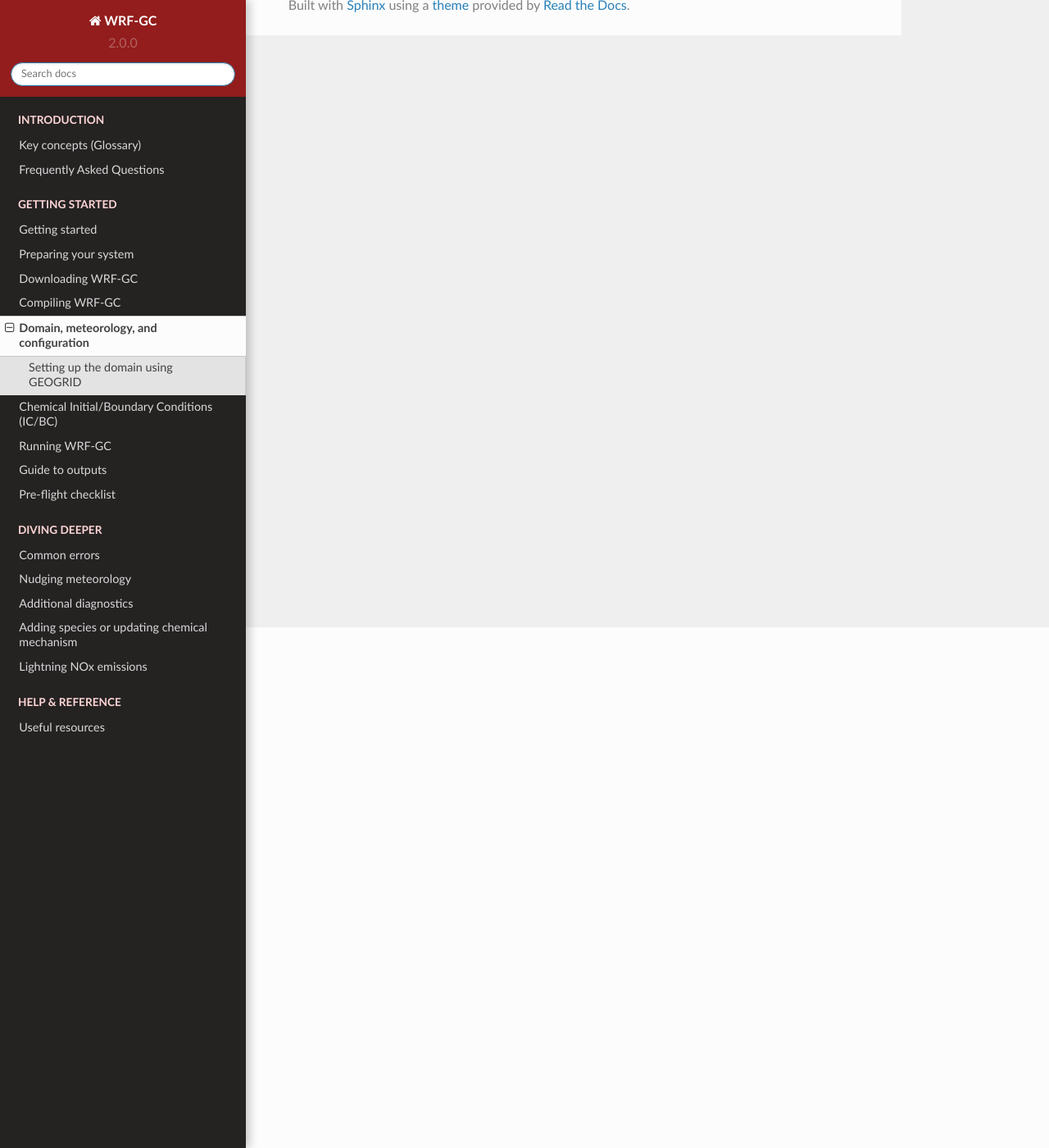
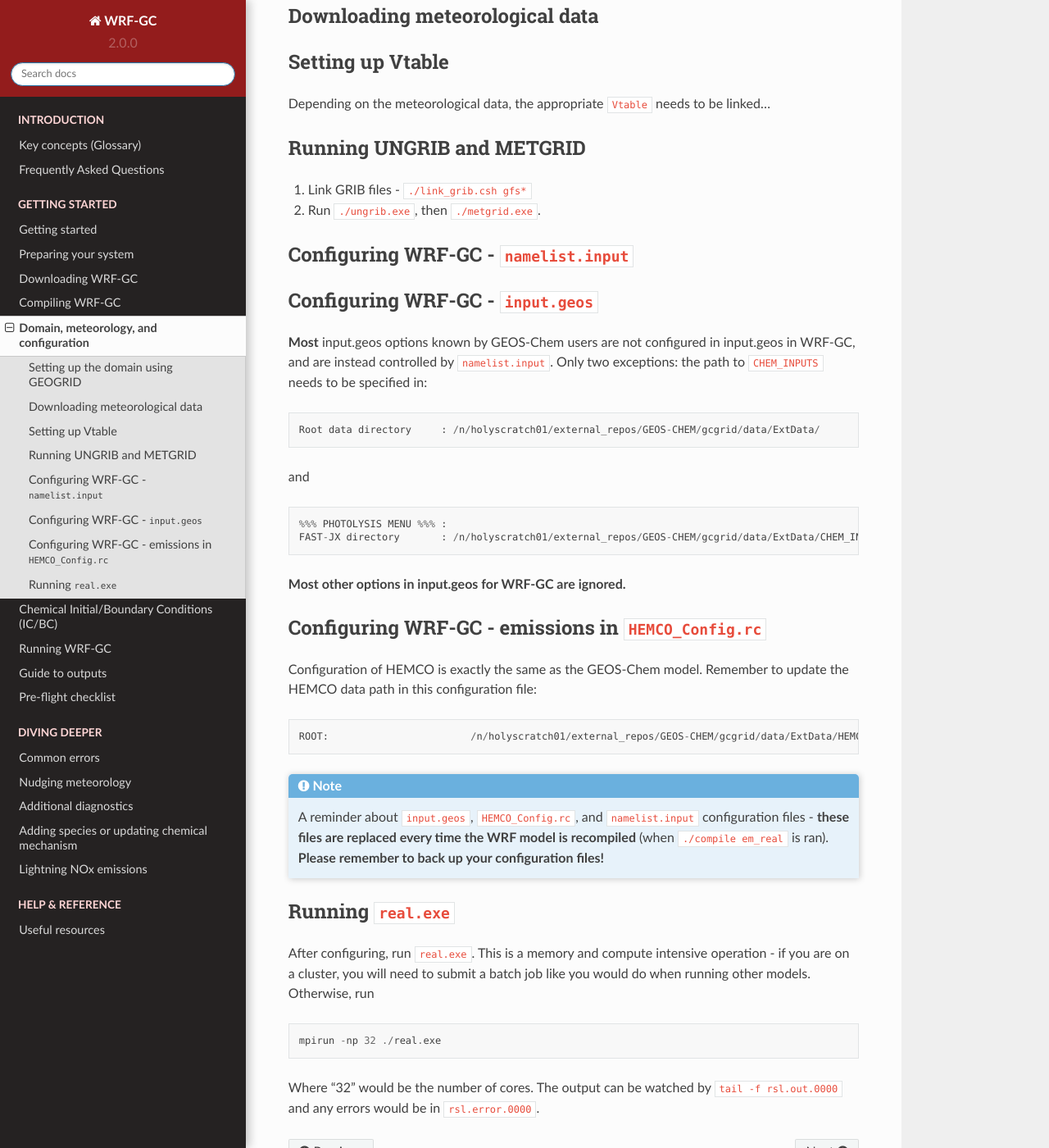
Before and after one commit to WRF-GC/documentation, a Sphinx documentation site: the page built from docs/source/guide-4-wps-domain-real.rst, in a window 1280 px wide and 1400 px high, scrolled down 635 px. Shown: the whole window at 82% size. Built offline with Sphinx 7.4.7 and the Read the Docs theme 2.0.0, drawn with Linux system fonts in a browser that asks for light colours; some of the changed text lies outside the part shown.

Commit message:
Work in progress section 4

```diff
--- a/docs/source/guide-4-wps-domain-real.rst
+++ b/docs/source/guide-4-wps-domain-real.rst
@@ -12,5 +12,66 @@ This section discusses:
 * Basic configuration of WRF-GC using the ``namelist.input``.
 * Using WRF's ``real.exe`` to prepare input before adding in chemical initial/boundary conditions.
 
+.. note::
+	The WRF Pre-Processor can be learned best from the `WRF User's Guide <https://www2.mmm.ucar.edu/wrf/users/docs/user_guide_V3/user_guide_V3.9/users_guide_chap3.html>`_ , as this is not specific to chemistry.
+
 Setting up the domain using GEOGRID
 -------------------------------------
+
+Downloading meteorological data
+--------------------------------
+
+Setting up Vtable
+------------------
+
+Depending on the meteorological data, the appropriate ``Vtable`` needs to be linked...
+
+Running UNGRIB and METGRID
+---------------------------
+
+1. Link GRIB files - ``./link_grib.csh gfs*``
+2. Run ``./ungrib.exe``, then ``./metgrid.exe``.
+
+Configuring WRF-GC - ``namelist.input``
+----------------------------------------
+
+Configuring WRF-GC - ``input.geos``
+------------------------------------
+
+**Most** input.geos options known by GEOS-Chem users are not configured in input.geos in WRF-GC, and are instead controlled by ``namelist.input``. Only two exceptions: the path to ``CHEM_INPUTS`` needs to be specified in:
+
+.. code-block::
+
+	Root data directory     : /n/holyscratch01/external_repos/GEOS-CHEM/gcgrid/data/ExtData/
+
+and
+
+.. code-block::
+
+	%%% PHOTOLYSIS MENU %%% :
+	FAST-JX directory       : /n/holyscratch01/external_repos/GEOS-CHEM/gcgrid/data/ExtData/CHEM_INPUTS/FAST_JX/v2021-10/
+
+**Most other options in input.geos for WRF-GC are ignored.**
+
+Configuring WRF-GC - emissions in ``HEMCO_Config.rc``
+------------------------------------------------------
+
+Configuration of HEMCO is exactly the same as the GEOS-Chem model. Remember to update the HEMCO data path in this configuration file:
+
+.. code-block::
+
+	ROOT:                        /n/holyscratch01/external_repos/GEOS-CHEM/gcgrid/data/ExtData/HEMCO
+
+.. note::
+	A reminder about ``input.geos``, ``HEMCO_Config.rc``, and ``namelist.input`` configuration files - **these files are replaced every time the WRF model is recompiled** (when ``./compile em_real`` is ran). **Please remember to back up your configuration files!**
+
+Running ``real.exe``
+---------------------
+
+After configuring, run ``real.exe``. This is a memory and compute intensive operation - if you are on a cluster, you will need to submit a batch job like you would do when running other models. Otherwise, run
+
+.. code-block::
+
+	mpirun -np 32 ./real.exe
+
+Where "32" would be the number of cores. The output can be watched by ``tail -f rsl.out.0000`` and any errors would be in ``rsl.error.0000``.
--- a/docs/source/guide-5-run.rst
+++ b/docs/source/guide-5-run.rst
@@ -1,4 +1,20 @@
 Running WRF-GC
 ===============
 
-Coming soon - please refer to the PDF User's Guide for this section for now.
+.. warning::
+	Coming soon - please refer to the PDF User's Guide for this section for now.
+
+This section discusses:
+
+* Running WRF-GC (``wrf.exe``)
+* How to monitor progress.
+
+This section assumes that all input data and configuration are ready. For configuration, refer to the previous sections.
+
+Configuring WRF-GC
+-------------------
+
+Refer to :doc:`/guide-4-wps-domain-real`'s relevant section.
+
+Running WRF-GC (WRF.EXE)
+-------------------------
--- a/docs/source/lightnox.rst
+++ b/docs/source/lightnox.rst
@@ -6,6 +6,7 @@ Lightning NOx emissions are supported in WRF-GC v2.0 through HEMCO nad WRF light
 To turn on the lightning NOx emissions in WRF-GC v2.0, you should turn on the lightning scheme in WRF-GC. The lightning NOx emissions are highly dependent on the flash rate simulated by WRF model.
 
 Two lightning schemes are supported in WRF-GC:
+
 * PR92 (Price and Rind, 1992) based on maximum w
 * PR92 based on 20 dBz top
 
```
